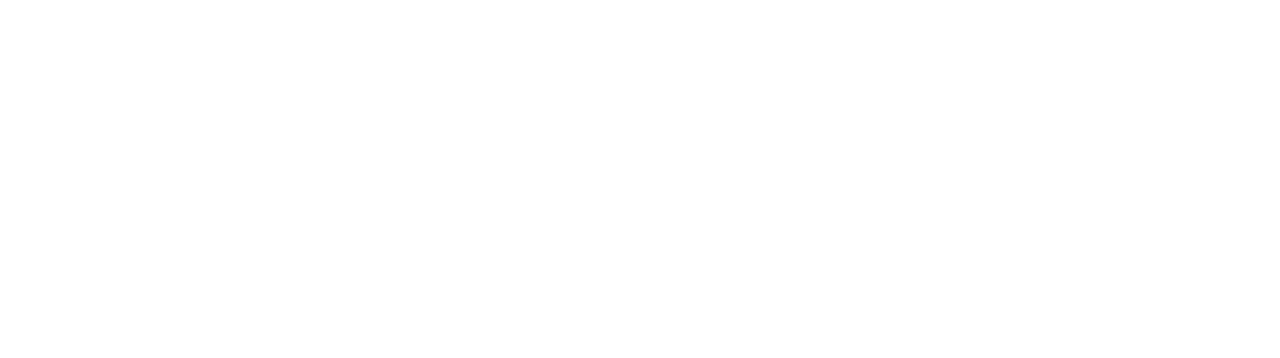
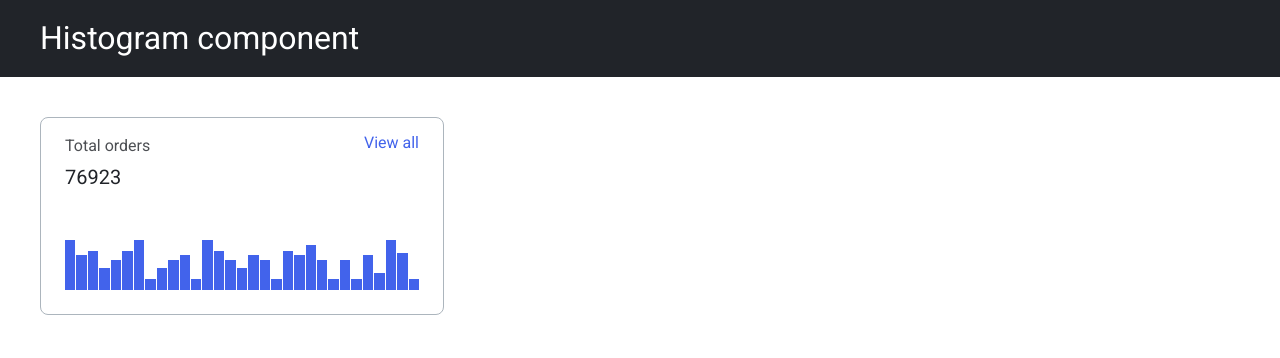
Before and after one commit to js-tasks-ru/htmlcss-20210916_harvey2009, a website: page 04-lection2/01-histogram/index.html in a window 1280 px wide. Drawn offline with Linux system fonts and the light colour scheme.

Commit message:
04-lection2-01-histogram

```diff
--- a/04-lection2/01-histogram/histogram.css
+++ b/04-lection2/01-histogram/histogram.css
@@ -0,0 +1,52 @@
+/* Histogram */
+
+.histogram {
+  border: 1px solid var(--grey-3);
+  border-radius: 8px;
+  padding: 16px 24px 24px;
+}
+
+.histogram__header {
+  color: var(--black);
+}
+
+.histogram__title-box {
+  display: flex;
+  justify-content: space-between;
+  margin-bottom: 6px;
+}
+
+.histogram__title {
+  line-height: 24px;
+  opacity: .8;
+}
+
+.histogram__button {
+  color: var(--blue);
+  cursor: pointer;
+}
+
+.histogram__value {
+  font-size: 20px;
+  line-height: 26px;
+}
+
+.histogram__body {
+  display: flex;
+  height: 100px;
+}
+
+/* Histogram chart */
+
+.chart {
+  display: flex;
+  flex-grow: 1;
+  gap: 1px;
+  align-items: flex-end;
+}
+
+.chart__bar {
+  display: flex;
+  background: var(--blue);
+  flex-grow: 1;
+}
--- a/04-lection2/01-histogram/index.html
+++ b/04-lection2/01-histogram/index.html
@@ -1,11 +1,60 @@
 <!DOCTYPE html>
 <!-- Страница с гистограммой -->
 <html lang="ru">
-    <head>
-        <link rel="stylesheet" href="../../assets/css/main.css">
-        <link rel="stylesheet" href="./histogram.css">
-    </head>
-    <body>
-
-    </body>
+  <head>
+    <title>Histogram component</title>
+    <link rel="stylesheet" href="../../assets/css/main.css">
+    <link rel="stylesheet" href="./histogram.css">
+  </head>
+  <body class="demo-page">
+    <header class="header">
+      <h3>Histogram component</h3>
+    </header>
+    <main class="main">
+      <div class="histogram demo-page_histogram">
+        <div class="histogram__header">
+          <div class="histogram__title-box">
+            <div class="histogram__title">Total orders</div>
+            <div class="histogram__button">View all</div>
+          </div>
+          <div class="histogram__value">76923</div>
+        </div>
+        <div class="histogram__body">
+          <div class="chart">
+            <div class="chart__bar" style="height: 50%"></div>
+            <div class="chart__bar" style="height: 35%"></div>
+            <div class="chart__bar" style="height: 39%"></div>
+            <div class="chart__bar" style="height: 22%"></div>
+            <div class="chart__bar" style="height: 30%"></div>
+            <div class="chart__bar" style="height: 39%"></div>
+            <div class="chart__bar" style="height: 50%"></div>
+            <div class="chart__bar" style="height: 11%"></div>
+            <div class="chart__bar" style="height: 22%"></div>
+            <div class="chart__bar" style="height: 30%"></div>
+            <div class="chart__bar" style="height: 35%"></div>
+            <div class="chart__bar" style="height: 11%"></div>
+            <div class="chart__bar" style="height: 50%"></div>
+            <div class="chart__bar" style="height: 39%"></div>
+            <div class="chart__bar" style="height: 30%"></div>
+            <div class="chart__bar" style="height: 22%"></div>
+            <div class="chart__bar" style="height: 35%"></div>
+            <div class="chart__bar" style="height: 30%"></div>
+            <div class="chart__bar" style="height: 11%"></div>
+            <div class="chart__bar" style="height: 39%"></div>
+            <div class="chart__bar" style="height: 35%"></div>
+            <div class="chart__bar" style="height: 45%"></div>
+            <div class="chart__bar" style="height: 30%"></div>
+            <div class="chart__bar" style="height: 11%"></div>
+            <div class="chart__bar" style="height: 30%"></div>
+            <div class="chart__bar" style="height: 11%"></div>
+            <div class="chart__bar" style="height: 35%"></div>
+            <div class="chart__bar" style="height: 17%"></div>
+            <div class="chart__bar" style="height: 50%"></div>
+            <div class="chart__bar" style="height: 37%"></div>
+            <div class="chart__bar" style="height: 11%"></div>
+          </div>
+        </div>
+      </div>
+    </main>
+  </body>
 </html>
--- /dev/null
+++ b/assets/css/components/demo-page.css
@@ -0,0 +1,3 @@
+.demo-page_histogram {
+  width: 354px;
+}
--- a/assets/css/main.css
+++ b/assets/css/main.css
@@ -2,6 +2,7 @@
 @import '../fonts/fonts.css';
 @import './components/header.css';
 @import './components/main.css';
+@import './components/demo-page.css';
 @import './components/demo-table.css';
 
 :root {
```
